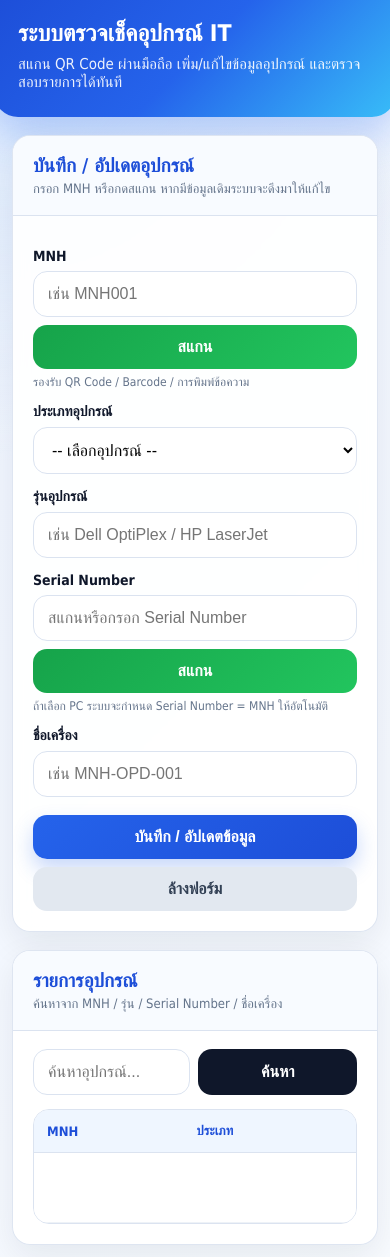
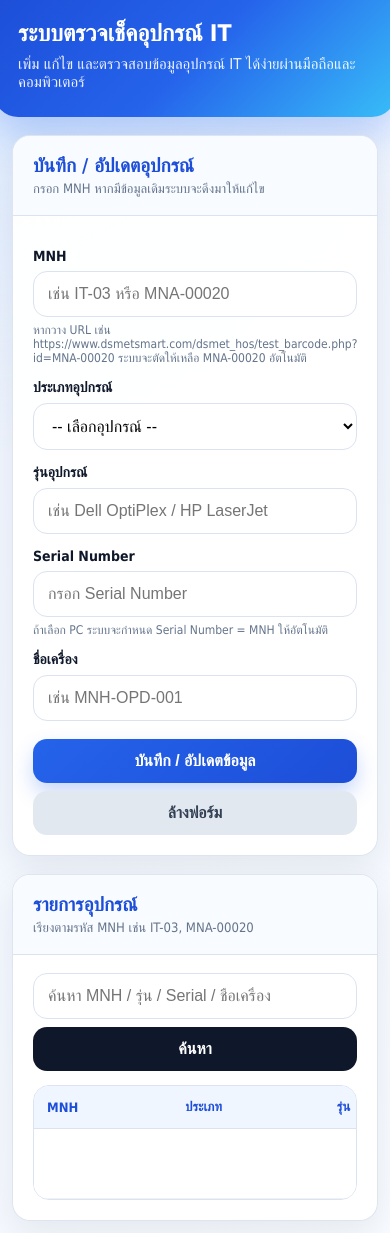
Before and after one commit to muangnaraiit/WepApp, a Flask app: page / in a window 390 px wide. After the commit the page ends 1233 px from the top, so only its background shows below. Run offline with Flask 3, Linux system fonts and the light colour scheme; data that the repository does not hold is empty; some libraries are stand-ins or nearby versions.

Commit message:
Add files via upload

```diff
--- a/app.py
+++ b/app.py
@@ -1,5 +1,7 @@
 from flask import Flask, render_template, request, redirect, jsonify
 import os
+import re
+from urllib.parse import unquote
 import psycopg2
 from psycopg2.extras import RealDictCursor
 
@@ -13,16 +15,42 @@ def get_db():
     return psycopg2.connect(DATABASE_URL, sslmode="require")
 
 
+def clean_mnh(value):
+    if not value:
+        return ""
+
+    value = unquote(str(value).strip())
+
+    prefix = "https://www.dsmetsmart.com/dsmet_hos/test_barcode.php?id="
+
+    if value.lower().startswith(prefix.lower()):
+        value = value[len(prefix):]
+
+    value = value.upper().strip()
+
+    if not re.match(r"^[A-Z0-9\-]+$", value):
+        return ""
+
+    return value
+
+
 @app.route("/")
 def home():
-    search = request.args.get("search", "").strip()
+    search = clean_mnh(request.args.get("search", "").strip()) or request.args.get("search", "").strip()
 
     conn = get_db()
     cur = conn.cursor(cursor_factory=RealDictCursor)
 
+    order_sql = """
+        ORDER BY
+            REGEXP_REPLACE(UPPER(mnh), '[0-9]', '', 'g'),
+            NULLIF(REGEXP_REPLACE(mnh, '[^0-9]', '', 'g'), '')::INTEGER,
+            mnh
+    """
+
     if search:
         keyword = f"%{search}%"
-        cur.execute("""
+        cur.execute(f"""
             SELECT *
             FROM devices
             WHERE mnh ILIKE %s
@@ -30,10 +58,14 @@ def home():
                OR model ILIKE %s
                OR serial_number ILIKE %s
                OR computer_name ILIKE %s
-            ORDER BY id DESC
+            {order_sql}
         """, (keyword, keyword, keyword, keyword, keyword))
     else:
-        cur.execute("SELECT * FROM devices ORDER BY id DESC")
+        cur.execute(f"""
+            SELECT *
+            FROM devices
+            {order_sql}
+        """)
 
     rows = cur.fetchall()
 
@@ -51,8 +83,13 @@ def home():
     return render_template("index.html", rows=rows, models=models, search=search)
 
 
-@app.route("/api/device/<mnh>")
+@app.route("/api/device/<path:mnh>")
 def api_device(mnh):
+    mnh = clean_mnh(mnh)
+
+    if not mnh:
+        return jsonify({"found": False})
+
     conn = get_db()
     cur = conn.cursor(cursor_factory=RealDictCursor)
 
@@ -61,7 +98,7 @@ def api_device(mnh):
         FROM devices
         WHERE mnh = %s
         LIMIT 1
-    """, (mnh.strip(),))
+    """, (mnh,))
 
     row = cur.fetchone()
 
@@ -69,23 +106,21 @@ def api_device(mnh):
     conn.close()
 
     if row:
-        return jsonify({
-            "found": True,
-            "data": row
-        })
+        return jsonify({"found": True, "data": row})
 
-    return jsonify({
-        "found": False
-    })
+    return jsonify({"found": False})
 
 
 @app.route("/save", methods=["POST"])
 def save():
-    mnh = request.form.get("mnh", "").strip()
+    mnh = clean_mnh(request.form.get("mnh", ""))
     device_type = request.form.get("device_type", "").strip()
     model = request.form.get("model", "").strip()
     serial_number = request.form.get("serial_number", "").strip()
     computer_name = request.form.get("computer_name", "").strip()
+
+    if not mnh:
+        return "MNH ไม่ถูกต้อง กรุณากรอกใหม่", 400
 
     if device_type == "PC":
         serial_number = mnh
--- a/templates/index.html
+++ b/templates/index.html
@@ -5,15 +5,10 @@
     <title>ระบบตรวจเช็คอุปกรณ์ IT</title>
     <meta name="viewport" content="width=device-width, initial-scale=1">
 
-    <script src="https://unpkg.com/html5-qrcode"></script>
-
     <style>
         :root {
             --primary: #2563eb;
             --primary-dark: #1d4ed8;
-            --success: #16a34a;
-            --warning: #f59e0b;
-            --danger: #ef4444;
             --bg: #eef4ff;
             --card: #ffffff;
             --text: #0f172a;
@@ -69,8 +64,7 @@
         }
 
         .card {
-            background: rgba(255,255,255,.92);
-            backdrop-filter: blur(8px);
+            background: rgba(255,255,255,.94);
             border: 1px solid rgba(219, 227, 240, .9);
             border-radius: 22px;
             box-shadow: 0 12px 35px rgba(15, 23, 42, .08);
@@ -105,11 +99,6 @@
             font-weight: 700;
             margin: 14px 0 7px;
             font-size: 14px;
-        }
-
-        .input-group {
-            display: flex;
-            gap: 8px;
         }
 
         input, select {
@@ -151,12 +140,6 @@
             box-shadow: 0 10px 20px rgba(37, 99, 235, .25);
         }
 
-        .btn-scan {
-            background: linear-gradient(135deg, #16a34a, #22c55e);
-            color: white;
-            min-width: 92px;
-        }
-
         .btn-search {
             background: #0f172a;
             color: white;
@@ -168,6 +151,14 @@
             color: #334155;
             width: 100%;
             margin-top: 8px;
+        }
+
+        .btn-edit {
+            background: #f59e0b;
+            color: white;
+            padding: 8px 12px;
+            border-radius: 10px;
+            font-size: 13px;
         }
 
         .hint {
@@ -197,20 +188,6 @@
             border: 1px solid #fde68a;
         }
 
-        #readerWrap {
-            display: none;
-            margin-top: 15px;
-            padding: 12px;
-            background: #0f172a;
-            border-radius: 18px;
-        }
-
-        #reader {
-            width: 100%;
-            overflow: hidden;
-            border-radius: 14px;
-        }
-
         .search-row {
             display: flex;
             gap: 8px;
@@ -226,7 +203,7 @@
 
         table {
             width: 100%;
-            min-width: 760px;
+            min-width: 840px;
             border-collapse: collapse;
             background: white;
         }
@@ -296,11 +273,10 @@
                 border-radius: 18px;
             }
 
-            .input-group {
+            .search-row {
                 flex-direction: column;
             }
 
-            .btn-scan,
             .btn-search {
                 width: 100%;
             }
@@ -317,7 +293,7 @@
 
     <section class="hero">
         <h1>ระบบตรวจเช็คอุปกรณ์ IT</h1>
-        <p>สแกน QR Code ผ่านมือถือ เพิ่ม/แก้ไขข้อมูลอุปกรณ์ และตรวจสอบรายการได้ทันที</p>
+        <p>เพิ่ม แก้ไข และตรวจสอบข้อมูลอุปกรณ์ IT ได้ง่ายผ่านมือถือและคอมพิวเตอร์</p>
     </section>
 
     <div class="layout">
@@ -325,18 +301,17 @@
         <div class="card">
             <div class="card-header">
                 <h2>บันทึก / อัปเดตอุปกรณ์</h2>
-                <span>กรอก MNH หรือกดสแกน หากมีข้อมูลเดิมระบบจะดึงมาให้แก้ไข</span>
+                <span>กรอก MNH หากมีข้อมูลเดิมระบบจะดึงมาให้แก้ไข</span>
             </div>
 
             <div class="card-body">
-                <form method="post" action="/save">
+                <form method="post" action="/save" id="deviceForm">
 
                     <label>MNH</label>
-                    <div class="input-group">
-                        <input type="text" name="mnh" id="mnh" required placeholder="เช่น MNH001">
-                        <button type="button" class="btn-scan" onclick="startScan('mnh')">สแกน</button>
+                    <input type="text" name="mnh" id="mnh" required placeholder="เช่น IT-03 หรือ MNA-00020">
+                    <div class="hint">
+                        หากวาง URL เช่น https://www.dsmetsmart.com/dsmet_hos/test_barcode.php?id=MNA-00020 ระบบจะตัดให้เหลือ MNA-00020 อัตโนมัติ
                     </div>
-                    <div class="hint">รองรับ QR Code / Barcode / การพิมพ์ข้อความ</div>
 
                     <div id="statusBox" class="status"></div>
 
@@ -362,18 +337,11 @@
                     </datalist>
 
                     <label>Serial Number</label>
-                    <div class="input-group">
-                        <input type="text" name="serial_number" id="serial_number" placeholder="สแกนหรือกรอก Serial Number">
-                        <button type="button" class="btn-scan" onclick="startScan('serial_number')">สแกน</button>
-                    </div>
+                    <input type="text" name="serial_number" id="serial_number" placeholder="กรอก Serial Number">
                     <div class="hint">ถ้าเลือก PC ระบบจะกำหนด Serial Number = MNH ให้อัตโนมัติ</div>
 
                     <label>ชื่อเครื่อง</label>
                     <input type="text" name="computer_name" id="computer_name" placeholder="เช่น MNH-OPD-001">
-
-                    <div id="readerWrap">
-                        <div id="reader"></div>
-                    </div>
 
                     <button type="submit" class="btn-primary">บันทึก / อัปเดตข้อมูล</button>
                     <button type="button" class="btn-clear" onclick="clearForm()">ล้างฟอร์ม</button>
@@ -385,12 +353,12 @@
         <div class="card">
             <div class="card-header">
                 <h2>รายการอุปกรณ์</h2>
-                <span>ค้นหาจาก MNH / รุ่น / Serial Number / ชื่อเครื่อง</span>
+                <span>เรียงตามรหัส MNH เช่น IT-03, MNA-00020</span>
             </div>
 
             <div class="card-body">
                 <form method="get" action="/" class="search-row">
-                    <input type="text" name="search" value="{{ search }}" placeholder="ค้นหาอุปกรณ์...">
+                    <input type="text" name="search" value="{{ search }}" placeholder="ค้นหา MNH / รุ่น / Serial / ชื่อเครื่อง">
                     <button type="submit" class="btn-search">ค้นหา</button>
                 </form>
 
@@ -403,6 +371,7 @@
                                 <th>รุ่น</th>
                                 <th>Serial</th>
                                 <th>ชื่อเครื่อง</th>
+                                <th>จัดการ</th>
                             </tr>
                         </thead>
                         <tbody>
@@ -413,10 +382,18 @@
                                 <td>{{ row.model or '-' }}</td>
                                 <td>{{ row.serial_number or '-' }}</td>
                                 <td>{{ row.computer_name or '-' }}</td>
+                                <td>
+                                    <button
+                                        type="button"
+                                        class="btn-edit"
+                                        onclick='editDevice({{ row|tojson }})'>
+                                        แก้ไข
+                                    </button>
+                                </td>
                             </tr>
                             {% else %}
                             <tr>
-                                <td colspan="5" class="empty">ไม่พบข้อมูลอุปกรณ์</td>
+                                <td colspan="6" class="empty">ไม่พบข้อมูลอุปกรณ์</td>
                             </tr>
                             {% endfor %}
                         </tbody>
@@ -436,11 +413,32 @@
     const serialInput = document.getElementById("serial_number");
     const computerNameInput = document.getElementById("computer_name");
     const statusBox = document.getElementById("statusBox");
-    const readerWrap = document.getElementById("readerWrap");
 
-    let scanner = null;
+    function cleanMNH(value) {
+        if (!value) return "";
+
+        value = value.trim();
+
+        const prefix = "https://www.dsmetsmart.com/dsmet_hos/test_barcode.php?id=";
+
+        if (value.toLowerCase().startsWith(prefix.toLowerCase())) {
+            value = value.substring(prefix.length);
+        }
+
+        value = value.toUpperCase().trim();
+
+        const regex = /^[A-Z0-9\-]+$/;
+
+        if (!regex.test(value)) {
+            return "";
+        }
+
+        return value;
+    }
 
     function syncSerialNumber() {
+        mnhInput.value = cleanMNH(mnhInput.value);
+
         if (deviceType.value === "PC") {
             serialInput.value = mnhInput.value;
             serialInput.readOnly = true;
@@ -450,9 +448,15 @@
     }
 
     async function loadDeviceByMNH() {
-        const mnh = mnhInput.value.trim();
+        const mnh = cleanMNH(mnhInput.value);
+        mnhInput.value = mnh;
 
-        if (!mnh) return;
+        if (!mnh) {
+            statusBox.style.display = "block";
+            statusBox.className = "status new";
+            statusBox.innerText = "MNH ไม่ถูกต้อง หรือเป็นข้อมูลที่ไม่ต้องการ ระบบล้างค่าออกแล้ว";
+            return;
+        }
 
         try {
             const res = await fetch(`/api/device/${encodeURIComponent(mnh)}`);
@@ -488,58 +492,34 @@
         }
     }
 
-    async function startScan(inputId) {
-        readerWrap.style.display = "block";
+    function editDevice(row) {
+        mnhInput.value = row.mnh || "";
+        deviceType.value = row.device_type || "";
+        modelInput.value = row.model || "";
+        serialInput.value = row.serial_number || "";
+        computerNameInput.value = row.computer_name || "";
 
-        if (scanner) {
-            await scanner.stop().catch(() => {});
-            scanner = null;
-        }
+        statusBox.style.display = "block";
+        statusBox.className = "status found";
+        statusBox.innerText = "กำลังแก้ไขข้อมูลเดิม";
 
-        scanner = new Html5Qrcode("reader");
+        syncSerialNumber();
 
-        scanner.start(
-            { facingMode: "environment" },
-            {
-                fps: 10,
-                qrbox: {
-                    width: 240,
-                    height: 240
-                }
-            },
-            async function(decodedText) {
-                document.getElementById(inputId).value = decodedText;
-
-                await scanner.stop();
-                readerWrap.style.display = "none";
-
-                if (inputId === "mnh") {
-                    await loadDeviceByMNH();
-                }
-
-                syncSerialNumber();
-            }
-        ).catch(function(error) {
-            alert("ไม่สามารถเปิดกล้องได้ กรุณาอนุญาตการใช้งานกล้องบนมือถือ");
-            readerWrap.style.display = "none";
+        window.scrollTo({
+            top: 0,
+            behavior: "smooth"
         });
     }
 
-    async function clearForm() {
-        if (scanner) {
-            await scanner.stop().catch(() => {});
-            scanner = null;
-        }
-
-        document.querySelector("form").reset();
+    function clearForm() {
+        document.getElementById("deviceForm").reset();
         serialInput.readOnly = false;
         statusBox.style.display = "none";
-        readerWrap.style.display = "none";
         mnhInput.focus();
     }
 
+    mnhInput.addEventListener("blur", loadDeviceByMNH);
     mnhInput.addEventListener("change", loadDeviceByMNH);
-    mnhInput.addEventListener("blur", loadDeviceByMNH);
     mnhInput.addEventListener("input", syncSerialNumber);
     deviceType.addEventListener("change", syncSerialNumber);
 </script>
```
